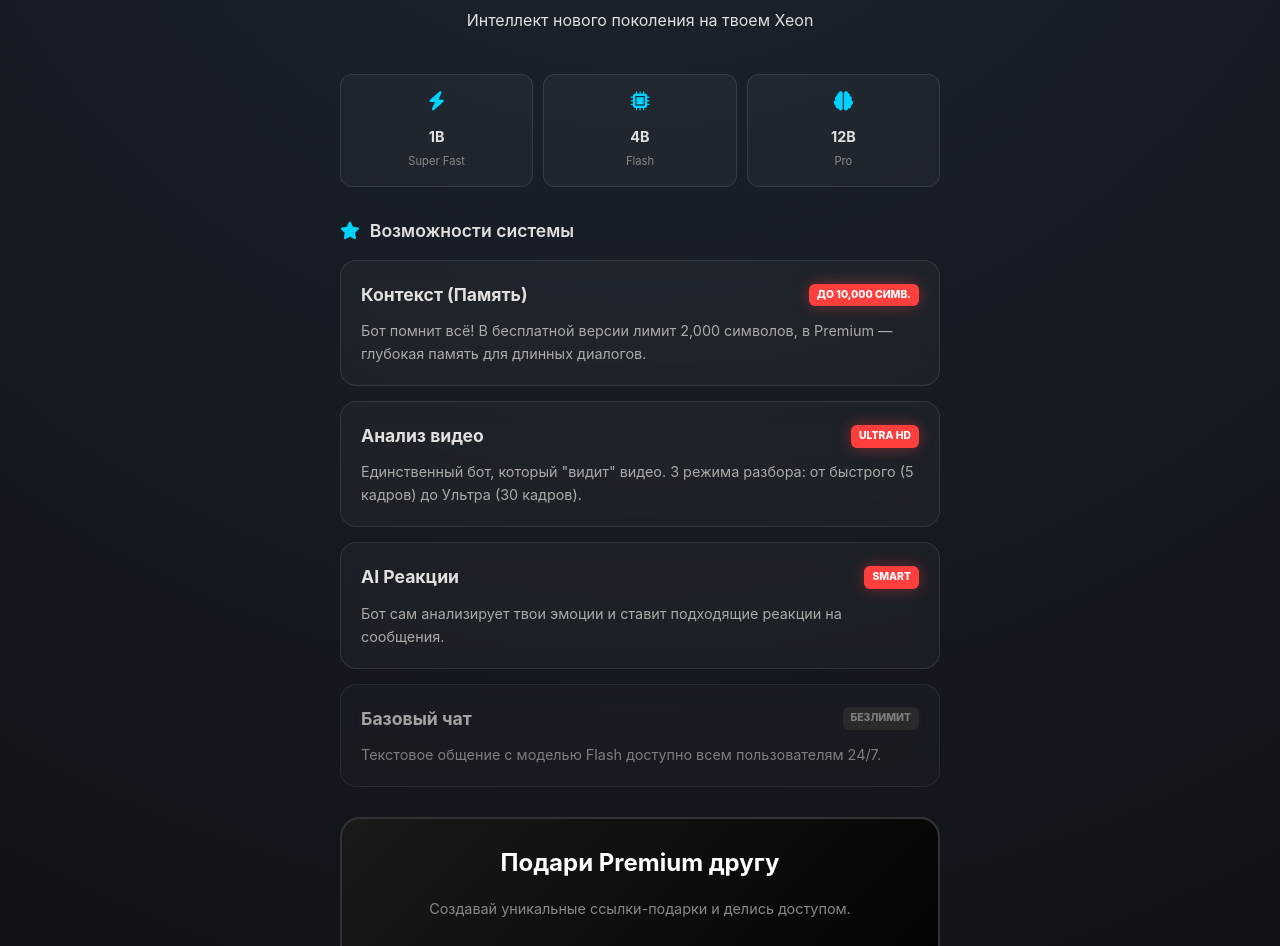
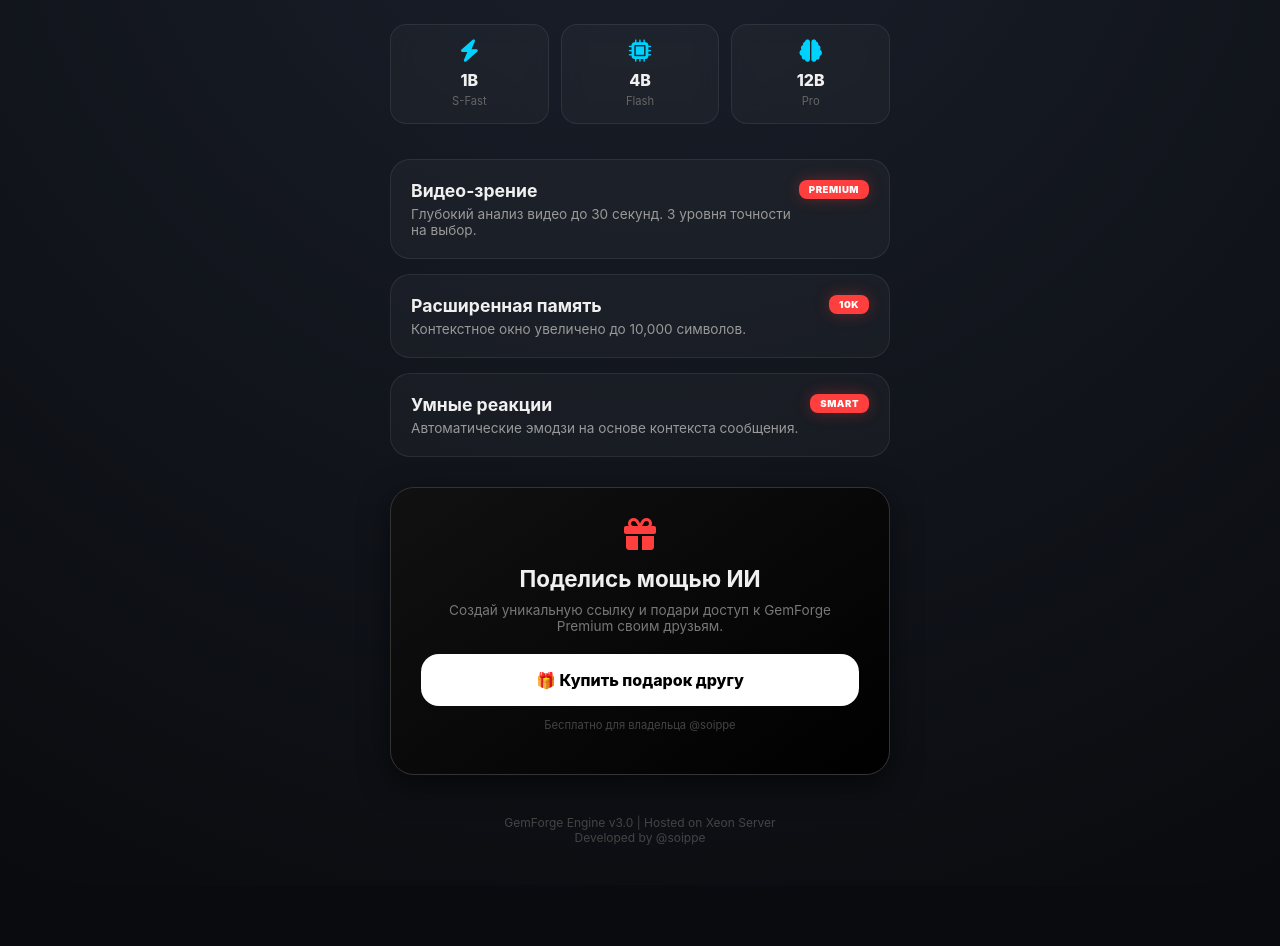
Before and after one commit to SoippeRR/GemForgeBotSiteRu, a plain HTML site: page index.html in a window 1280 px wide. Shown: the part 112-1058 px from the top of the page. After the commit the page ends 997 px from the top, so only its background shows below. Drawn offline with Linux system fonts and the light colour scheme.

Commit message:
Update index.html

```diff
--- a/index.html
+++ b/index.html
@@ -3,99 +3,98 @@
 <head>
     <meta charset="UTF-8">
     <meta name="viewport" content="width=device-width, initial-scale=1.0">
-    <title>Gemma 3 AI — Интерфейс управления</title>
+    <title>GemForge AI — Центр управления</title>
     <link rel="stylesheet" href="https://cdnjs.cloudflare.com/ajax/libs/font-awesome/6.0.0/css/all.min.css">
     <style>
         :root {
-            --bg: #0f1014;
+            --bg: #0a0b0e;
             --accent: #00d2ff;
             --premium: #ff3e3e;
             --glass: rgba(255, 255, 255, 0.03);
-            --border: rgba(255, 255, 255, 0.1);
+            --border: rgba(255, 255, 255, 0.08);
         }
 
         body {
             background-color: var(--bg);
-            background-image: radial-gradient(circle at 50% -20%, #1e2631, var(--bg));
-            color: #e0e0e0;
-            font-family: 'Inter', system-ui, -apple-system, sans-serif;
+            background-image: radial-gradient(circle at 50% -10%, #1a202c, var(--bg));
+            color: #f0f0f0;
+            font-family: 'Inter', -apple-system, sans-serif;
             margin: 0;
             padding: 20px;
-            line-height: 1.6;
+            display: flex;
+            justify-content: center;
         }
 
-        .container { max-width: 600px; margin: 0 auto; }
+        .container { width: 100%; max-width: 500px; }
 
-        /* Шапка */
-        .header { text-align: center; margin-bottom: 40px; padding-top: 20px; }
+        .header { text-align: center; margin-bottom: 40px; }
         .logo {
-            font-size: 2.5rem; font-weight: 900; letter-spacing: -1px;
-            background: linear-gradient(to right, #00d2ff, #3a7bd5);
+            font-size: 2.8rem; font-weight: 900; letter-spacing: -2px;
+            background: linear-gradient(135deg, #00d2ff 0%, #3a7bd5 100%);
             -webkit-background-clip: text; -webkit-text-fill-color: transparent;
+            text-transform: uppercase;
         }
 
-        /* Карточки моделей */
         .model-grid {
-            display: grid; grid-template-columns: 1fr 1fr 1fr; gap: 10px; margin-bottom: 30px;
+            display: grid; grid-template-columns: repeat(3, 1fr); gap: 12px; margin-bottom: 35px;
         }
         .model-card {
             background: var(--glass); border: 1px solid var(--border);
-            border-radius: 12px; padding: 15px; text-align: center;
+            border-radius: 16px; padding: 15px; text-align: center;
+            backdrop-filter: blur(10px); transition: 0.3s;
         }
-        .model-card i { color: var(--accent); margin-bottom: 10px; font-size: 1.2rem; }
-        .model-card h3 { margin: 5px 0; font-size: 0.9rem; }
-        .model-card p { font-size: 0.7rem; color: #888; margin: 0; }
+        .model-card:hover { border-color: var(--accent); transform: translateY(-3px); }
+        .model-card i { color: var(--accent); font-size: 1.4rem; margin-bottom: 8px; }
+        .model-card h3 { margin: 0; font-size: 1rem; font-weight: 800; }
+        .model-card p { font-size: 0.7rem; color: #666; margin: 4px 0 0; }
 
-        /* Основной блок функций */
-        .section-title { font-size: 1.1rem; font-weight: 600; margin: 20px 0 15px; display: flex; align-items: center; gap: 10px; }
-        .section-title i { color: var(--accent); }
+        .feature-card {
+            background: var(--glass); border: 1px solid var(--border);
+            border-radius: 20px; padding: 20px; margin-bottom: 15px;
+            position: relative; overflow: hidden;
+        }
+        .feature-info { display: flex; justify-content: space-between; align-items: flex-start; }
+        .feature-name { font-weight: 700; font-size: 1.1rem; display: block; margin-bottom: 5px; }
+        .feature-desc { font-size: 0.85rem; color: #999; margin: 0; }
 
-        .feature-item {
-            background: var(--glass); border: 1px solid var(--border);
-            border-radius: 16px; padding: 20px; margin-bottom: 15px;
-            backdrop-filter: blur(10px);
+        .badge {
+            font-size: 0.6rem; padding: 4px 10px; border-radius: 8px;
+            font-weight: 900; text-transform: uppercase; letter-spacing: 0.5px;
         }
+        .badge-prem { background: var(--premium); color: white; box-shadow: 0 0 15px rgba(255, 62, 62, 0.3); }
+        .badge-free { background: #222; color: #777; }
 
-        .feature-header { display: flex; justify-content: space-between; align-items: center; margin-bottom: 10px; }
-        .feature-name { font-weight: 700; font-size: 1.1rem; }
-        .tag { font-size: 0.65rem; padding: 3px 8px; border-radius: 6px; text-transform: uppercase; font-weight: 800; }
-        .tag-free { background: #333; color: #aaa; }
-        .tag-prem { background: var(--premium); color: white; box-shadow: 0 0 15px rgba(255, 62, 62, 0.4); }
+        /* Блок подарка */
+        .gift-section {
+            background: linear-gradient(145deg, #111, #000);
+            border: 1px solid #333; border-radius: 24px; padding: 30px;
+            text-align: center; margin-top: 30px; box-shadow: 0 10px 30px rgba(0,0,0,0.5);
+        }
+        .gift-section h2 { margin: 0 0 10px; font-size: 1.4rem; }
+        .btn-gift {
+            display: block; background: #fff; color: #000;
+            padding: 16px; border-radius: 18px; text-decoration: none;
+            font-weight: 800; font-size: 1rem; transition: 0.3s;
+            margin-top: 20px;
+        }
+        .btn-gift:hover { transform: scale(1.02); box-shadow: 0 0 20px rgba(255,255,255,0.1); }
 
-        .feature-desc { font-size: 0.9rem; color: #aaa; margin: 0; }
-
-        /* Кнопка подарка */
-        .gift-banner {
-            background: linear-gradient(135deg, #1a1a1a 0%, #000 100%);
-            border: 2px solid #333; border-radius: 20px; padding: 25px;
-            text-align: center; margin-top: 30px; position: relative; overflow: hidden;
-        }
-        .gift-banner::after {
-            content: '🎁'; position: absolute; right: -10px; bottom: -10px; font-size: 5rem; opacity: 0.1;
-        }
-        .btn-gift {
-            display: inline-block; background: white; color: black;
-            padding: 12px 25px; border-radius: 30px; text-decoration: none;
-            font-weight: 800; margin-top: 15px; transition: 0.3s;
-        }
-        .btn-gift:hover { transform: scale(1.05); box-shadow: 0 0 20px rgba(255,255,255,0.2); }
-
-        .footer { text-align: center; color: #555; font-size: 0.8rem; margin-top: 40px; padding-bottom: 20px; }
+        .footer { text-align: center; color: #444; font-size: 0.75rem; margin-top: 40px; padding-bottom: 20px; }
     </style>
 </head>
 <body>
 
 <div class="container">
     <div class="header">
-        <div class="logo">GEMMA 3 AI</div>
-        <p>Интеллект нового поколения на твоем Xeon</p>
+        <div class="logo">GemForge</div>
+        <p style="color: #666; font-size: 0.9rem; margin-top: 5px;">AI-экосистема на базе Google Gemma 3</p>
     </div>
 
     <div class="model-grid">
         <div class="model-card">
             <i class="fas fa-bolt"></i>
             <h3>1B</h3>
-            <p>Super Fast</p>
+            <p>S-Fast</p>
         </div>
         <div class="model-card">
             <i class="fas fa-microchip"></i>
@@ -109,50 +108,47 @@
         </div>
     </div>
 
-    <div class="section-title"><i class="fas fa-star"></i> Возможности системы</div>
-
-    <div class="feature-item">
-        <div class="feature-header">
-            <span class="feature-name">Контекст (Память)</span>
-            <span class="tag tag-prem">До 10,000 симв.</span>
+    <div class="feature-card">
+        <div class="feature-info">
+            <div>
+                <span class="feature-name">Видео-зрение</span>
+                <p class="feature-desc">Глубокий анализ видео до 30 секунд. 3 уровня точности на выбор.</p>
+            </div>
+            <span class="badge badge-prem">Premium</span>
         </div>
-        <p class="feature-desc">Бот помнит всё! В бесплатной версии лимит 2,000 символов, в Premium — глубокая память для длинных диалогов.</p>
     </div>
 
-    <div class="feature-item">
-        <div class="feature-header">
-            <span class="feature-name">Анализ видео</span>
-            <span class="tag tag-prem">Ultra HD</span>
+    <div class="feature-card">
+        <div class="feature-info">
+            <div>
+                <span class="feature-name">Расширенная память</span>
+                <p class="feature-desc">Контекстное окно увеличено до 10,000 символов.</p>
+            </div>
+            <span class="badge badge-prem">10K</span>
         </div>
-        <p class="feature-desc">Единственный бот, который "видит" видео. 3 режима разбора: от быстрого (5 кадров) до Ультра (30 кадров).</p>
     </div>
 
-    <div class="feature-item">
-        <div class="feature-header">
-            <span class="feature-name">AI Реакции</span>
-            <span class="tag tag-prem">Smart</span>
+    <div class="feature-card">
+        <div class="feature-info">
+            <div>
+                <span class="feature-name">Умные реакции</span>
+                <p class="feature-desc">Автоматические эмодзи на основе контекста сообщения.</p>
+            </div>
+            <span class="badge badge-prem">Smart</span>
         </div>
-        <p class="feature-desc">Бот сам анализирует твои эмоции и ставит подходящие реакции на сообщения.</p>
     </div>
 
-    <div class="feature-item" style="opacity: 0.7;">
-        <div class="feature-header">
-            <span class="feature-name">Базовый чат</span>
-            <span class="tag tag-free">Безлимит</span>
-        </div>
-        <p class="feature-desc">Текстовое общение с моделью Flash доступно всем пользователям 24/7.</p>
-    </div>
-
-    <div class="gift-banner">
-        <h2 style="margin: 0; color: #fff;">Подари Premium другу</h2>
-        <p style="color: #888; font-size: 0.9rem;">Создавай уникальные ссылки-подарки и делись доступом.</p>
-        <a href="https://t.me/ТВОЙ_БОТ_ЮЗЕРНЕЙМ" class="btn-gift">🎁 Сделать подарок</a>
-        <div style="margin-top: 15px; font-size: 0.8rem; color: #555;">Цена: 5 Stars / Бесплатно для @soippe</div>
+    <div class="gift-section">
+        <i class="fas fa-gift" style="font-size: 2rem; color: #ff3e3e; margin-bottom: 15px;"></i>
+        <h2>Поделись мощью ИИ</h2>
+        <p style="color: #777; font-size: 0.85rem; margin: 0;">Создай уникальную ссылку и подари доступ к GemForge Premium своим друзьям.</p>
+        <a href="https://t.me/GemForgeBot?start=gift" class="btn-gift">🎁 Купить подарок другу</a>
+        <p style="margin-top: 12px; font-size: 0.7rem; color: #444;">Бесплатно для владельца @soippe</p>
     </div>
 
     <div class="footer">
-        Powered by Intel Xeon & NVIDIA 1660 Ti<br>
-        Developer: @soippe | 2025 New Year Update
+        GemForge Engine v3.0 | Hosted on Xeon Server<br>
+        Developed by @soippe
     </div>
 </div>
 
```
